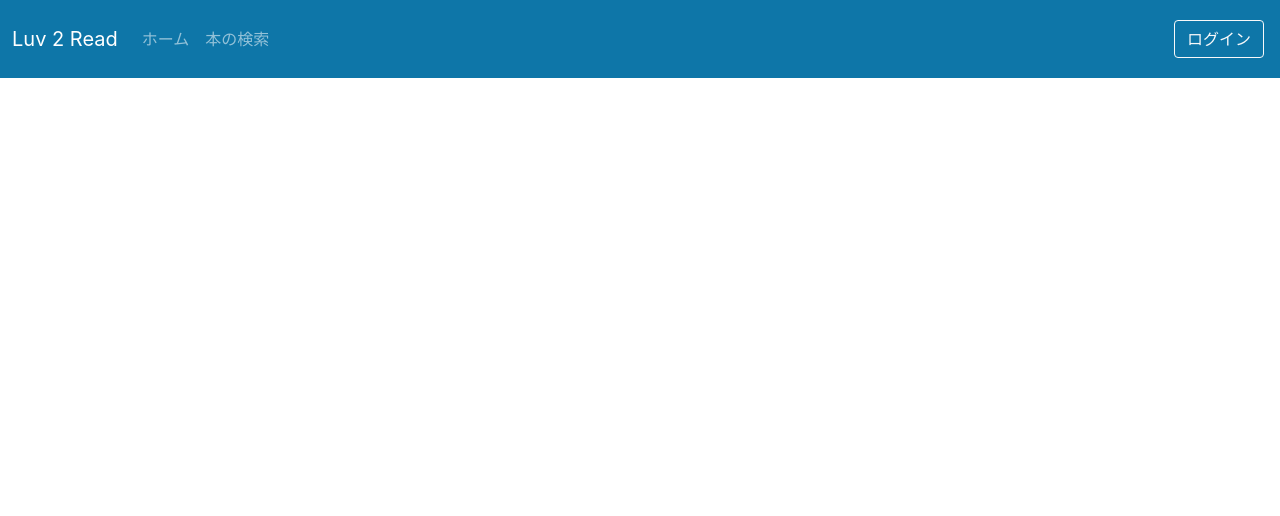
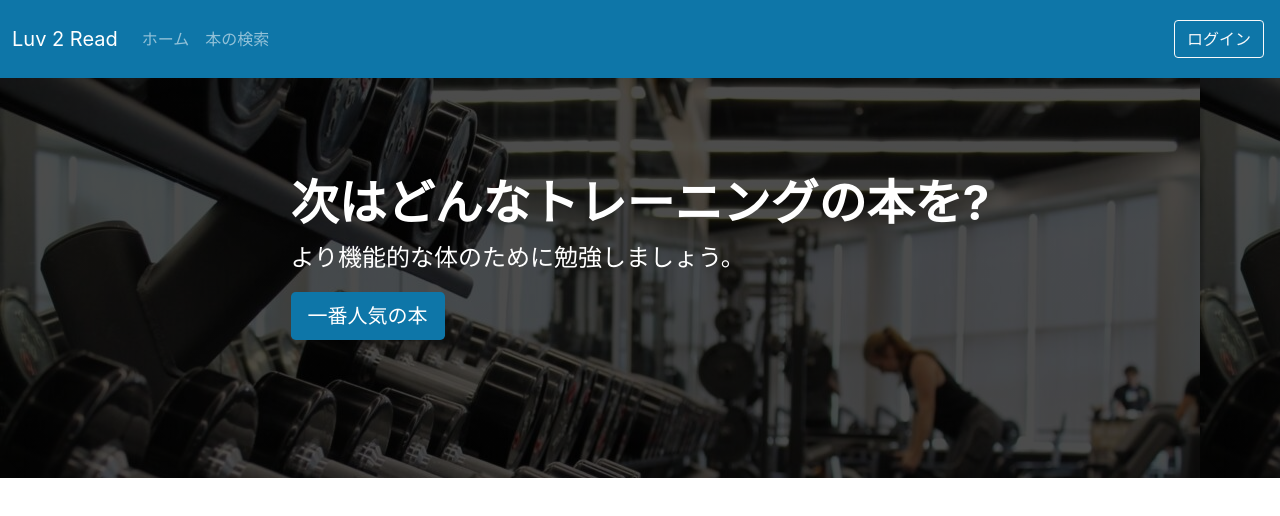
Before and after one commit to yeatz0408/fithon, a React (Create React App) app in the folder front-toshokan/: page / in a window 1280 px wide. Shown: the top 516 px of the page. Built offline with nearby package versions, Linux system fonts and the light colour scheme.

Commit message:
add ExploreTopBooks

```diff
--- a/front-toshokan/src/App.tsx
+++ b/front-toshokan/src/App.tsx
@@ -1,10 +1,14 @@
 import React from 'react';
 import './App.css';
 import { Navbar } from './layouts/NavbarAndFooter/Navbar';
+import { ExploreTopBooks } from './layouts/HomePage/ExploreTopBooks';
 
 function App() {
   return (
-    <Navbar/>
+    <div>
+      <Navbar />
+      <ExploreTopBooks />
+    </div>
   );
 }
 
--- /dev/null
+++ b/front-toshokan/src/layouts/HomePage/ExploreTopBooks.tsx
@@ -0,0 +1,15 @@
+export const ExploreTopBooks = () => {
+    return (
+        <div className='p-5 mb-4 bg-dark header'>
+            <div className='container-fluid py-5 text-white d-flex justify-content-center align-items-center'>
+                <div>
+                    <h1 className='display-5 fw-bold'>次はどんなトレーニングの本を?</h1>
+                    <p className='col-md-8 fs-4'>より機能的な体のために勉強しましょう。</p>
+                    <a type='button' className='btn main-color btn-lg text-white' href='#'>
+                        一番人気の本
+                    </a>
+                </div>
+            </div>
+        </div>
+    )
+}
```
